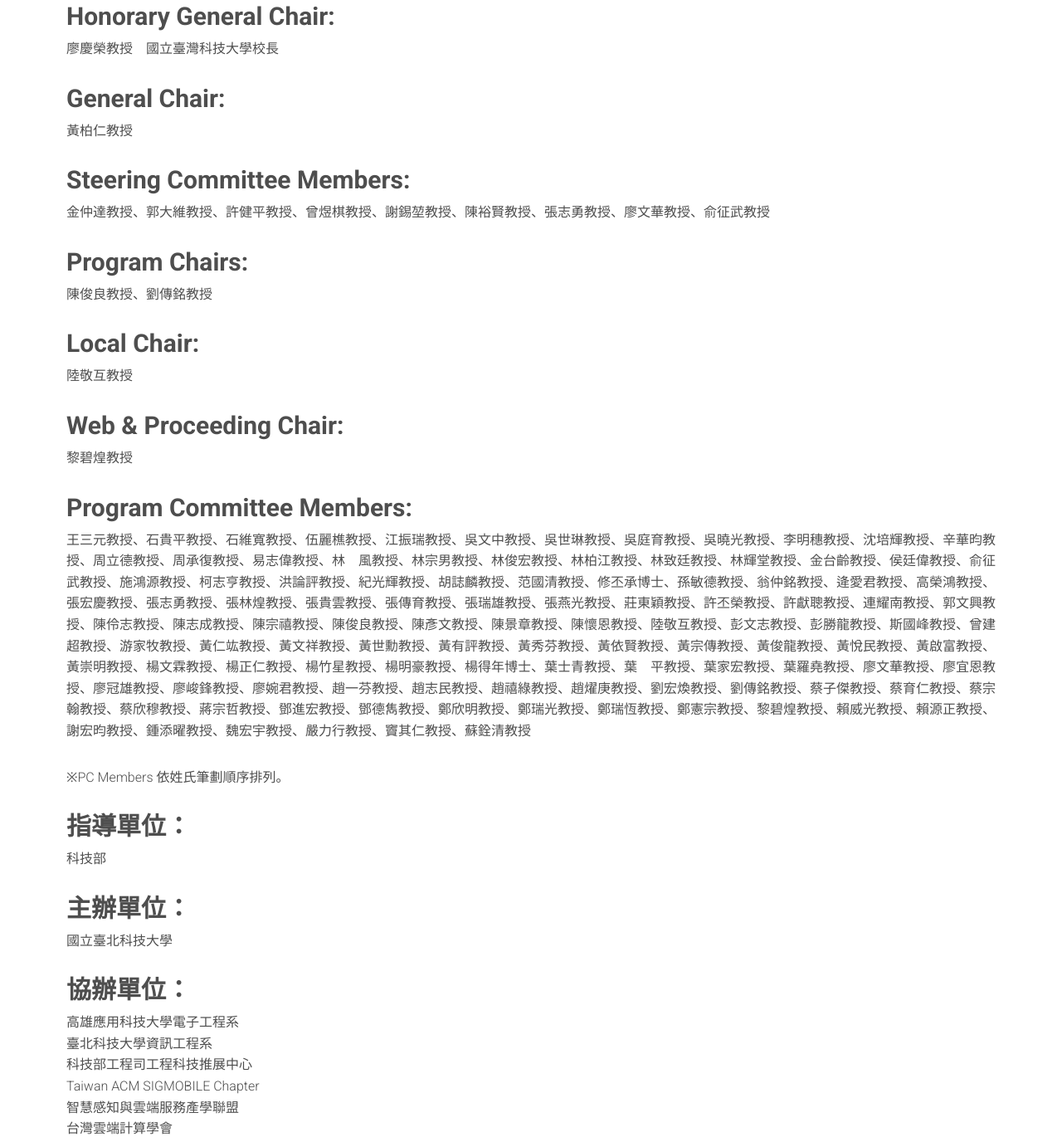
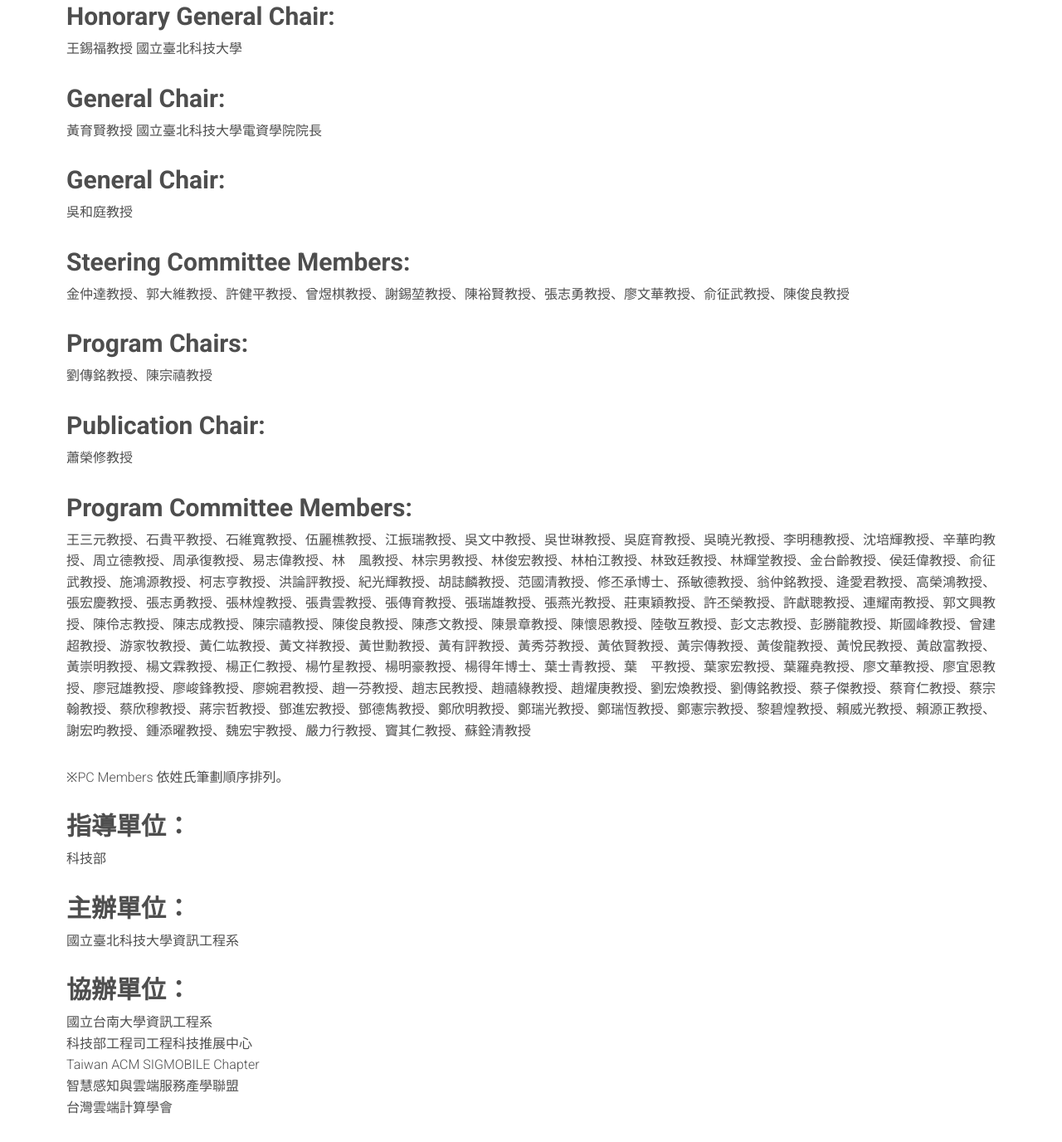
Before and after one commit to 0penth3wind0w/WASN2018, a website: page info.html in a window 1280 px wide. Shown: the part 842-2218 px from the top of the page at 83% size. Drawn offline with Linux system fonts and the light colour scheme; files whose address does not match are found by name.

Commit message:
update info.html

```diff
--- a/info.html
+++ b/info.html
@@ -66,27 +66,26 @@
             <div class="row">
                 <div class="col-sm-12">
                     <h2>Honorary General Chair:</h2>
-                    <p>廖慶榮教授 國立臺灣科技大學校長</p>
+                    <p>王錫福教授 國立臺北科技大學</p>
                     <h2>General Chair:</h2>
-                    <p>黃柏仁教授</p>
+                    <p>黃育賢教授 國立臺北科技大學電資學院院長</p>
+                    <h2>General Chair:</h2>
+                    <p>吳和庭教授</p>
                     <h2>Steering Committee Members:</h2>
-                    <p>金仲達教授、郭大維教授、許健平教授、曾煜棋教授、謝錫堃教授、陳裕賢教授、張志勇教授、廖文華教授、俞征武教授</p>
+                    <p>金仲達教授、郭大維教授、許健平教授、曾煜棋教授、謝錫堃教授、陳裕賢教授、張志勇教授、廖文華教授、俞征武教授、陳俊良教授</p>
                     <h2>Program Chairs:</h2>
-                    <p>陳俊良教授、劉傳銘教授</p>
-                    <h2>Local Chair:</h2>
-                    <p>陸敬互教授</p>
-                    <h2>Web &amp; Proceeding Chair:</h2>
-                    <p>黎碧煌教授</p>
+                    <p>劉傳銘教授、陳宗禧教授</p>
+                    <h2>Publication Chair:</h2>
+                    <p>蕭榮修教授</p>
                     <h2>Program Committee Members:</h2>
                     <p>王三元教授、石貴平教授、石維寬教授、伍麗樵教授、江振瑞教授、吳文中教授、吳世琳教授、吳庭育教授、吳曉光教授、李明穗教授、沈培輝教授、辛華昀教授、周立德教授、周承復教授、易志偉教授、林 風教授、林宗男教授、林俊宏教授、林柏江教授、林致廷教授、林輝堂教授、金台齡教授、侯廷偉教授、俞征武教授、施鴻源教授、柯志亨教授、洪論評教授、紀光輝教授、胡誌麟教授、范國清教授、修丕承博士、孫敏德教授、翁仲銘教授、逄愛君教授、高榮鴻教授、張宏慶教授、張志勇教授、張林煌教授、張貴雲教授、張傳育教授、張瑞雄教授、張燕光教授、莊東穎教授、許丕榮教授、許獻聰教授、連耀南教授、郭文興教授、陳伶志教授、陳志成教授、陳宗禧教授、陳俊良教授、陳彥文教授、陳景章教授、陳懷恩教授、陸敬互教授、彭文志教授、彭勝龍教授、斯國峰教授、曾建超教授、游家牧教授、黃仁竑教授、黃文祥教授、黃世勳教授、黃有評教授、黃秀芬教授、黃依賢教授、黃宗傳教授、黃俊龍教授、黃悅民教授、黃啟富教授、黃崇明教授、楊文霖教授、楊正仁教授、楊竹星教授、楊明豪教授、楊得年博士、葉士青教授、葉 平教授、葉家宏教授、葉羅堯教授、廖文華教授、廖宜恩教授、廖冠雄教授、廖峻鋒教授、廖婉君教授、趙一芬教授、趙志民教授、趙禧綠教授、趙燿庚教授、劉宏煥教授、劉傳銘教授、蔡子傑教授、蔡育仁教授、蔡宗翰教授、蔡欣穆教授、蔣宗哲教授、鄧進宏教授、鄧德雋教授、鄭欣明教授、鄭瑞光教授、鄭瑞恆教授、鄭憲宗教授、黎碧煌教授、賴威光教授、賴源正教授、謝宏昀教授、鍾添曜教授、魏宏宇教授、嚴力行教授、竇其仁教授、蘇銓清教授</p>
                     <p>※PC Members 依姓氏筆劃順序排列。</p>
                     <h2>指導單位：</h2>
                     <p>科技部</p>
                     <h2>主辦單位：</h2>
-                    <p>國立臺北科技大學</p>
+                    <p>國立臺北科技大學資訊工程系</p>
                     <h2>協辦單位：</h2>
-                    <p>高雄應用科技大學電子工程系<br />
-                        臺北科技大學資訊工程系<br />
+                    <p>國立台南大學資訊工程系<br />
                         科技部工程司工程科技推展中心<br />
                         Taiwan ACM SIGMOBILE Chapter<br />
                         智慧感知與雲端服務產學聯盟<br />
```
Also changed, not shown: index.html (+1 -1 lines).
